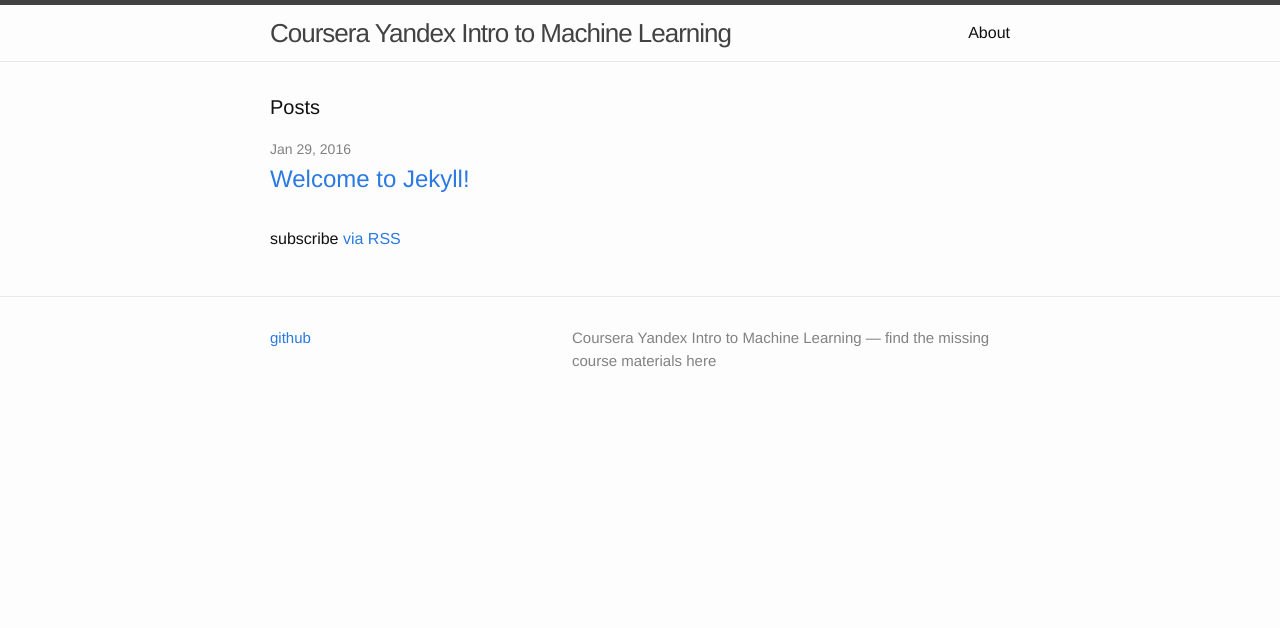
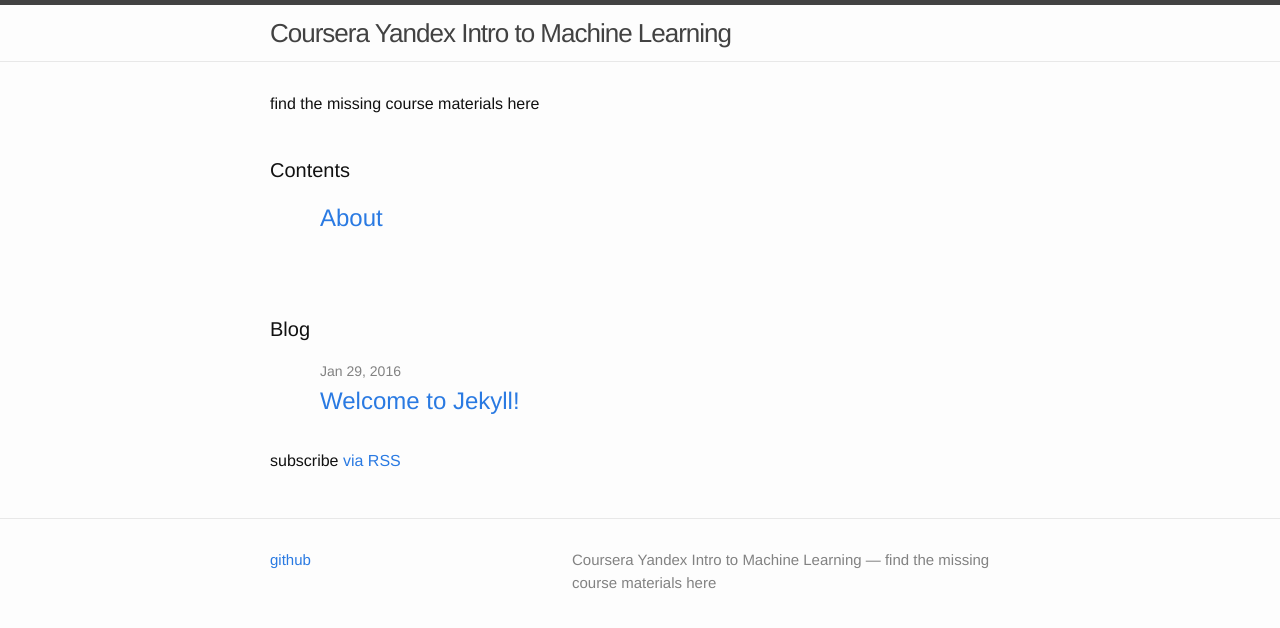
Before and after one commit to koddo/coursera-yandex-intro-to-machine-learning, a Jekyll site: the page built from index.html, in a window 1280 px wide. Shown: the top 628 px of the page. Built offline with Jekyll 4.4.1, drawn with Linux system fonts in a browser that asks for light colours.

Commit message:
move pages list to the main area from the header

```diff
--- a/_includes/header.html
+++ b/_includes/header.html
@@ -4,23 +4,23 @@
 
     <a class="site-title" href="{{ site.baseurl }}/">{{ site.title }}</a>
 
-    <nav class="site-nav">
-      <a href="#" class="menu-icon">
-        <svg viewBox="0 0 18 15">
-          <path fill="#424242" d="M18,1.484c0,0.82-0.665,1.484-1.484,1.484H1.484C0.665,2.969,0,2.304,0,1.484l0,0C0,0.665,0.665,0,1.484,0 h15.031C17.335,0,18,0.665,18,1.484L18,1.484z"/>
-          <path fill="#424242" d="M18,7.516C18,8.335,17.335,9,16.516,9H1.484C0.665,9,0,8.335,0,7.516l0,0c0-0.82,0.665-1.484,1.484-1.484 h15.031C17.335,6.031,18,6.696,18,7.516L18,7.516z"/>
-          <path fill="#424242" d="M18,13.516C18,14.335,17.335,15,16.516,15H1.484C0.665,15,0,14.335,0,13.516l0,0 c0-0.82,0.665-1.484,1.484-1.484h15.031C17.335,12.031,18,12.696,18,13.516L18,13.516z"/>
-        </svg>
-      </a>
+    <!-- <nav class="site-nav"> -->
+    <!--   <a href="#" class="menu-icon"> -->
+    <!--     <svg viewBox="0 0 18 15"> -->
+    <!--       <path fill="#424242" d="M18,1.484c0,0.82-0.665,1.484-1.484,1.484H1.484C0.665,2.969,0,2.304,0,1.484l0,0C0,0.665,0.665,0,1.484,0 h15.031C17.335,0,18,0.665,18,1.484L18,1.484z"/> -->
+    <!--       <path fill="#424242" d="M18,7.516C18,8.335,17.335,9,16.516,9H1.484C0.665,9,0,8.335,0,7.516l0,0c0-0.82,0.665-1.484,1.484-1.484 h15.031C17.335,6.031,18,6.696,18,7.516L18,7.516z"/> -->
+    <!--       <path fill="#424242" d="M18,13.516C18,14.335,17.335,15,16.516,15H1.484C0.665,15,0,14.335,0,13.516l0,0 c0-0.82,0.665-1.484,1.484-1.484h15.031C17.335,12.031,18,12.696,18,13.516L18,13.516z"/> -->
+    <!--     </svg> -->
+    <!--   </a> -->
 
-      <div class="trigger">
-        {% for page in site.pages %}
-          {% if page.title %}
-          <a class="page-link" href="{{ page.url | prepend: site.baseurl }}">{{ page.title }}</a>
-          {% endif %}
-        {% endfor %}
-      </div>
-    </nav>
+    <!--   <div class="trigger"> -->
+    <!--     {% for page in site.pages %} -->
+    <!--       {% if page.title %} -->
+    <!--       <a class="page-link" href="{{ page.url | prepend: site.baseurl }}">{{ page.title }}</a> -->
+    <!--       {% endif %} -->
+    <!--     {% endfor %} -->
+    <!--   </div> -->
+    <!-- </nav> -->
 
   </div>
 
--- a/_sass/_layout.scss
+++ b/_sass/_layout.scss
@@ -170,7 +170,7 @@
 }
 
 .post-list {
-    margin-left: 0;
+    margin-left: 50px;
     list-style: none;
 
     > li {
--- a/index.html
+++ b/index.html
@@ -4,7 +4,25 @@ layout: default
 
 <div class="home">
 
-  <h1 class="page-heading">Posts</h1>
+    <p>find the missing course materials here</p>
+    <br />
+
+    <h1 class="page-heading">Contents</h1>
+
+    <ul class="post-list">
+        {% for page in site.pages %}
+        <li>
+            <h2>
+                <a class="page-link" href="{{ page.url | prepend: site.baseurl }}">{{ page.title }}</a>
+            </h2>
+        </li>
+        {% endfor %}
+    </ul>
+
+    <br />
+    <br />
+
+  <h1 class="page-heading">Blog</h1>
 
   <ul class="post-list">
     {% for post in site.posts %}
```
